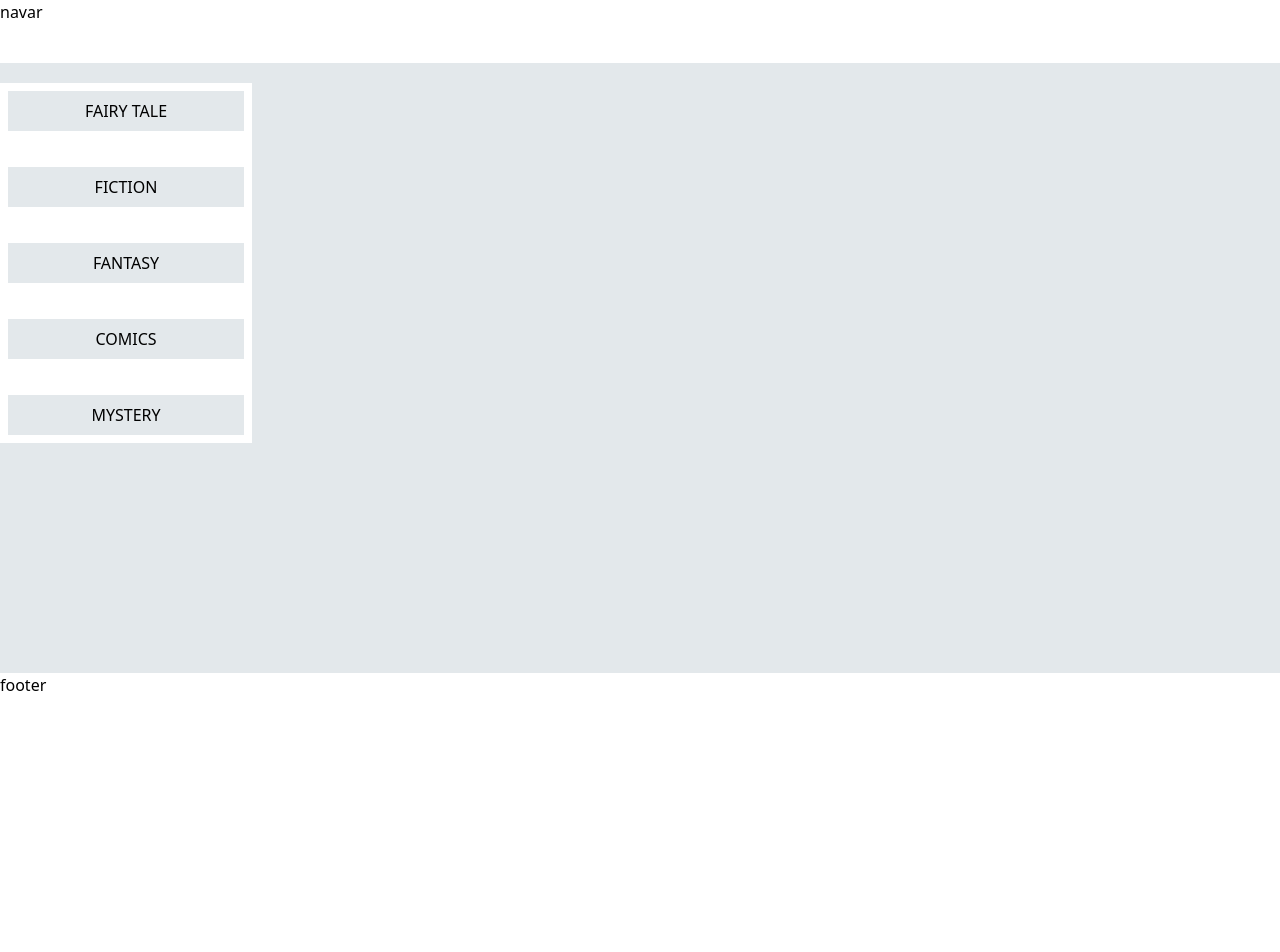
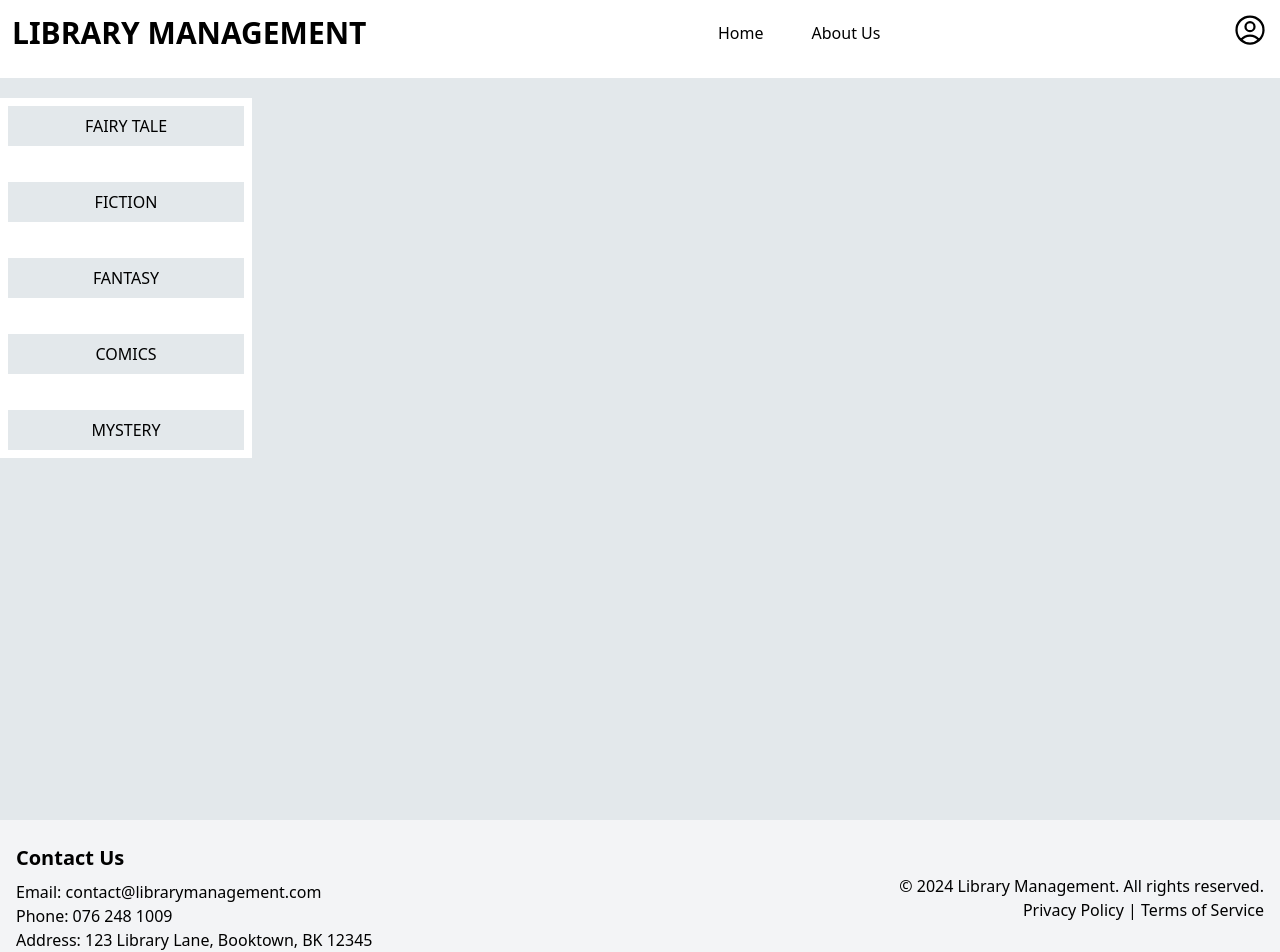
Before and after one commit to Loshan2001/Library_ManagementApplication, a React (Vite) app: page / in a window 1280 px wide. Shown: the top 952 px of the page. Before the commit the page ends 800 px from the top, so only its background shows below. Built offline with nearby package versions, Linux system fonts and the light colour scheme.

Commit message:
implemet nav and footer

```diff
--- /dev/null
+++ b/src/components/Footer.tsx
@@ -0,0 +1,32 @@
+import React from "react";
+
+const Footer: React.FC = () => {
+  return (
+    <footer className="bg-gray-100 text-black py-6">
+      <div className="container mx-auto px-4 flex flex-col flex-wrap md:flex-row md:justify-between items-center">
+
+        <div className="text-center md:text-left mb-6 md:mb-0">
+          <h2 className="text-xl font-bold mb-2">Contact Us</h2>
+          <p>Email: contact@librarymanagement.com</p>
+          <p>Phone: 076 248 1009</p>
+          <p>Address: 123 Library Lane, Booktown, BK 12345</p>
+        </div>
+
+        <div className="text-center md:text-right">
+          <p>&copy; {new Date().getFullYear()} Library Management. All rights reserved.</p>
+          <p>
+            <a href="#" className="hover:underline">
+              Privacy Policy
+            </a>{" "}
+            |{" "}
+            <a href="#" className="hover:underline">
+              Terms of Service
+            </a>
+          </p>
+        </div>
+      </div>
+    </footer>
+  );
+};
+
+export default Footer;
--- /dev/null
+++ b/src/components/Header.tsx
@@ -0,0 +1,86 @@
+import React, { useState } from "react";
+
+const Header: React.FC = () => {
+  const [isMenuOpen, setIsMenuOpen] = useState(false);
+  const [isDropdownOpen, setIsDropdownOpen] = useState(false);
+
+  const toggleMenu = () => {
+    setIsMenuOpen(!isMenuOpen);
+  };
+
+  const toggleDropdown = () => {
+    setIsDropdownOpen(!isDropdownOpen);
+  };
+
+  return (
+    <>
+      <div className="flex flex-col md:flex-row items-center justify-between p-3">
+        <div className="mb-4 md:mb-0 w-full md:w-auto">
+          <h1 className="text-left text-xl md:text-2xl lg:text-3xl uppercase font-extrabold">Library Management</h1>
+        </div>
+        <div className="hidden md:flex mb-4 md:mb-0">
+          <ul className="flex items-center gap-4 md:gap-8">
+            <li className="p-2 hover:bg-secondary active:bg-primary cursor-pointer">Home</li>
+            <li className="p-2 hover:bg-secondary active:bg-primary cursor-pointer">About Us</li>
+          </ul>
+        </div>
+        <div className="flex md:hidden mb-4 md:mb-0">
+          <button onClick={toggleMenu} className="focus:outline-none">
+            <svg
+              xmlns="http://www.w3.org/2000/svg"
+              fill="none"
+              viewBox="0 0 24 24"
+              strokeWidth="1.5"
+              stroke="currentColor"
+              className="w-6 h-6"
+            >
+              <path
+                strokeLinecap="round"
+                strokeLinejoin="round"
+                d="M3.75 6.75h16.5m-16.5 5.25h16.5m-16.5 5.25h16.5"
+              />
+            </svg>
+          </button>
+        </div>
+        {isMenuOpen && (
+          <div className="md:hidden flex flex-col items-center bg-white w-full mt-2">
+            <ul className="flex flex-col items-center gap-4">
+              <li className="p-2 hover:bg-secondary active:bg-primary cursor-pointer">Home</li>
+              <li className="p-2 hover:bg-secondary active:bg-primary cursor-pointer">About Us</li>
+            </ul>
+          </div>
+        )}
+        <div className="flex items-center md:justify-end">
+          <div className="relative">
+            <button onClick={toggleDropdown} className="focus:outline-none">
+              <svg
+                xmlns="http://www.w3.org/2000/svg"
+                fill="none"
+                viewBox="0 0 24 24"
+                strokeWidth="1.5"
+                stroke="currentColor"
+                className="w-6 h-6 md:w-8 md:h-8 lg:w-9 lg:h-9"
+              >
+                <path
+                  strokeLinecap="round"
+                  strokeLinejoin="round"
+                  d="M17.982 18.725A7.488 7.488 0 0 0 12 15.75a7.488 7.488 0 0 0-5.982 2.975m11.963 0a9 9 0 1 0-11.963 0m11.963 0A8.966 8.966 0 0 1 12 21a8.966 8.966 0 0 1-5.982-2.275M15 9.75a3 3 0 1 1-6 0 3 3 0 0 1 6 0Z"
+                />
+              </svg>
+            </button>
+            {isDropdownOpen && (
+              <div className="absolute right-0 mt-2 bg-white border border-gray-300 rounded shadow-lg">
+                <ul className="flex flex-col">
+                  <li className="p-2 hover:bg-secondary active:bg-primary cursor-pointer">Profile</li>
+                  <li className="p-2 hover:bg-secondary active:bg-primary cursor-pointer">Login</li>
+                </ul>
+              </div>
+            )}
+          </div>
+        </div>
+      </div>
+    </>
+  );
+};
+
+export default Header;
--- a/src/components/Home/Home.tsx
+++ b/src/components/Home/Home.tsx
@@ -2,14 +2,17 @@ import React from 'react'
 import './Home.css'
 import Sidebar from '../Sidebar'
 import BookList from '../BookList'
+import Header from '../Header'
+import Footer from '../Footer'
+
 const Home:React.FC =()=> {
   return (
     <>
     <section className='wrapper bg-primary'>
-    <header className='header bg-white'>navar</header>
+    <header className='header bg-white'><Header/></header>
     <aside className='aside bg-primary'><Sidebar/></aside>
     <main className='main bg-primary'><BookList/></main>
-    <footer className='footer bg-white'>footer</footer>
+    <footer className='footer bg-white'><Footer/></footer>
     </section>
     </>
   )
--- a/src/index.css
+++ b/src/index.css
@@ -1,11 +1,15 @@
 @tailwind base;
 @tailwind components;
 @tailwind utilities;
-
-@import url('https://fonts.googleapis.com/css2?family=Poppins:ital,wght@0,100;0,200;0,300;0,400;0,500;0,600;0,700;0,800;0,900;1,100;1,200;1,300;1,400;1,500;1,600;1,700;1,800;1,900&display=swap');
 
 *{
     padding: 0;
     margin: 0;
     box-sizing: border-box;
 }
+
+html, body {
+    margin: 0;
+    padding: 0;
+    overflow-x: hidden;
+  }
```
